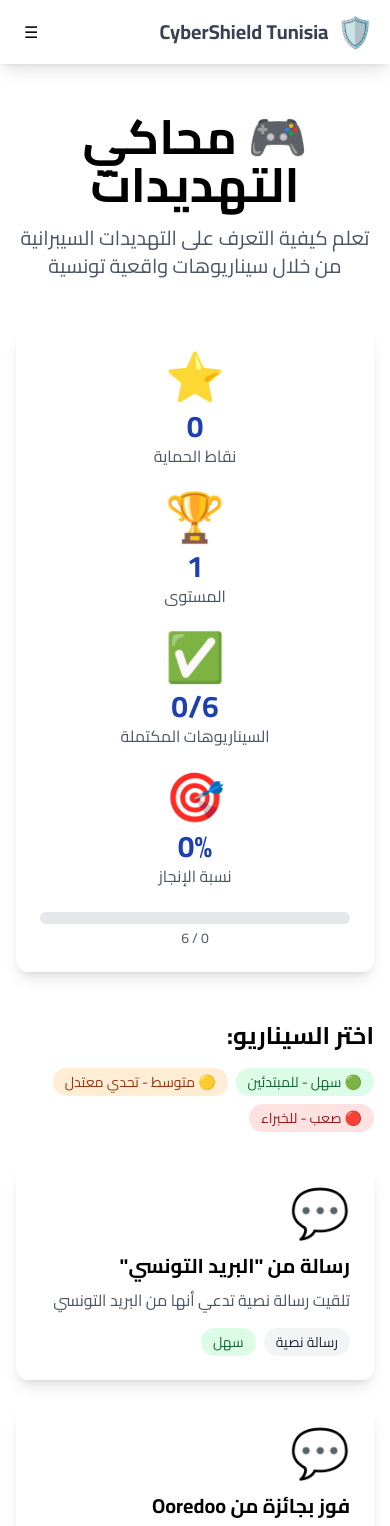
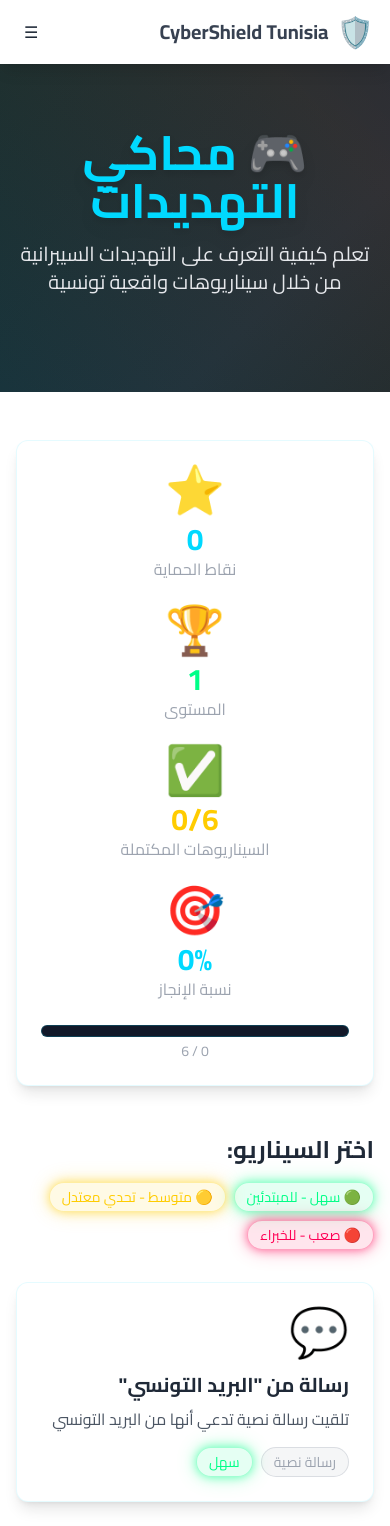
Before and after one commit to yassinyahyaoui0000-crypto/cybershield-tunisia, a Next.js app: page /simulator in a window 390 px wide. Shown: the top 1526 px of the page. Built offline with nearby package versions, Linux system fonts and the light colour scheme.

Commit message:
Implement cybersecurity neon theme with animated gradients
Co-authored-by: yassinyahyaoui0000-crypto <236694235+yassinyahyaoui0000-crypto@users.noreply.github.com>

```diff
--- a/app/globals.css
+++ b/app/globals.css
@@ -5,13 +5,13 @@
 @import url('https://fonts.googleapis.com/css2?family=Cairo:wght@300;400;600;700;900&family=Noto+Sans+Arabic:wght@300;400;600;700;900&display=swap');
 
 :root {
-  --foreground-rgb: 0, 0, 0;
+  --foreground-rgb: 31, 41, 55;
   --background-rgb: 255, 255, 255;
 }
 
 .dark {
-  --foreground-rgb: 255, 255, 255;
-  --background-rgb: 15, 23, 42;
+  --foreground-rgb: 229, 231, 235;
+  --background-rgb: 10, 14, 26;
 }
 
 body {
@@ -84,3 +84,64 @@ body {
 .dark ::-webkit-scrollbar-thumb:hover {
   background: rgba(59, 130, 246, 0.9);
 }
+
+/* Cyber Gradient Animation */
+@keyframes cyber-gradient {
+  0%, 100% {
+    background-position: 0% 50%;
+  }
+  50% {
+    background-position: 100% 50%;
+  }
+}
+
+.cyber-gradient-bg {
+  background: linear-gradient(
+    135deg,
+    #0a0e1a 0%,
+    #1a1f3a 25%,
+    #0d1b2a 50%,
+    #1a1f3a 75%,
+    #0a0e1a 100%
+  );
+  background-size: 400% 400%;
+  animation: cyber-gradient 15s ease infinite;
+  position: relative;
+}
+
+.cyber-gradient-bg::before {
+  content: '';
+  position: absolute;
+  top: 0;
+  left: 0;
+  right: 0;
+  bottom: 0;
+  background: linear-gradient(
+    45deg,
+    transparent 0%,
+    rgba(0, 217, 255, 0.1) 25%,
+    rgba(0, 255, 136, 0.1) 50%,
+    rgba(255, 204, 0, 0.1) 75%,
+    transparent 100%
+  );
+  background-size: 400% 400%;
+  animation: cyber-gradient 20s ease infinite;
+  pointer-events: none;
+}
+
+/* Neon glow effects */
+.neon-glow-cyan {
+  box-shadow: 0 0 10px rgba(0, 217, 255, 0.5), 0 0 20px rgba(0, 217, 255, 0.3);
+}
+
+.neon-glow-green {
+  box-shadow: 0 0 10px rgba(0, 255, 136, 0.5), 0 0 20px rgba(0, 255, 136, 0.3);
+}
+
+.neon-glow-yellow {
+  box-shadow: 0 0 10px rgba(255, 204, 0, 0.5), 0 0 20px rgba(255, 204, 0, 0.3);
+}
+
+.neon-glow-pink {
+  box-shadow: 0 0 10px rgba(255, 0, 85, 0.5), 0 0 20px rgba(255, 0, 85, 0.3);
+}
--- a/app/simulator/page.tsx
+++ b/app/simulator/page.tsx
@@ -42,42 +42,46 @@ export default function SimulatorPage() {
   }
 
   return (
-    <div className="min-h-screen py-12 px-4 sm:px-6 lg:px-8">
-      <div className="max-w-7xl mx-auto">
-        {/* Header */}
-        <div className="text-center mb-12">
-          <h1 className="text-5xl font-bold mb-4">🎮 محاكي التهديدات</h1>
-          <p className="text-xl text-gray-600 dark:text-gray-400 mb-8">
-            تعلم كيفية التعرف على التهديدات السيبرانية من خلال سيناريوهات واقعية تونسية
-          </p>
+    <div className="min-h-screen">
+      {/* Hero Section with Cyber Gradient */}
+      <section className="cyber-gradient-bg text-white py-16 relative overflow-hidden">
+        <div className="max-w-7xl mx-auto px-4 sm:px-6 lg:px-8 relative z-10">
+          <div className="text-center animate-fadeIn">
+            <h1 className="text-5xl font-bold mb-4 text-primary drop-shadow-lg">🎮 محاكي التهديدات</h1>
+            <p className="text-xl text-text-primary mb-8">
+              تعلم كيفية التعرف على التهديدات السيبرانية من خلال سيناريوهات واقعية تونسية
+            </p>
+          </div>
         </div>
+      </section>
 
+      <div className="max-w-7xl mx-auto px-4 sm:px-6 lg:px-8 py-12">
         {/* User Stats */}
         <Card className="mb-12">
           <div className="grid grid-cols-1 md:grid-cols-4 gap-6">
             <div className="text-center">
               <div className="text-5xl mb-2">⭐</div>
               <div className="text-3xl font-bold text-primary">{progress.totalPoints}</div>
-              <div className="text-gray-600 dark:text-gray-400">نقاط الحماية</div>
+              <div className="text-text-secondary">نقاط الحماية</div>
             </div>
             <div className="text-center">
               <div className="text-5xl mb-2">🏆</div>
-              <div className="text-3xl font-bold text-primary">{progress.level}</div>
-              <div className="text-gray-600 dark:text-gray-400">المستوى</div>
+              <div className="text-3xl font-bold text-success">{progress.level}</div>
+              <div className="text-text-secondary">المستوى</div>
             </div>
             <div className="text-center">
               <div className="text-5xl mb-2">✅</div>
-              <div className="text-3xl font-bold text-primary">
+              <div className="text-3xl font-bold text-warning">
                 {progress.completedScenarios.length}/{scenarios.length}
               </div>
-              <div className="text-gray-600 dark:text-gray-400">السيناريوهات المكتملة</div>
+              <div className="text-text-secondary">السيناريوهات المكتملة</div>
             </div>
             <div className="text-center">
               <div className="text-5xl mb-2">🎯</div>
               <div className="text-3xl font-bold text-primary">
                 {Math.round((progress.completedScenarios.length / scenarios.length) * 100)}%
               </div>
-              <div className="text-gray-600 dark:text-gray-400">نسبة الإنجاز</div>
+              <div className="text-text-secondary">نسبة الإنجاز</div>
             </div>
           </div>
           <div className="mt-6">
@@ -112,8 +116,8 @@ export default function SimulatorPage() {
         </div>
 
         {/* Tips Section */}
-        <Card className="mt-12 bg-gradient-to-r from-blue-50 to-blue-100 dark:from-blue-900/20 dark:to-blue-800/20">
-          <h3 className="text-2xl font-bold mb-4">💡 نصائح عامة للحماية:</h3>
+        <Card className="mt-12 bg-primary/5 border-primary/20">
+          <h3 className="text-2xl font-bold mb-4 text-primary">💡 نصائح عامة للحماية:</h3>
           <ul className="space-y-3 text-lg">
             <li className="flex items-start gap-2">
               <span>🔐</span>
--- a/components/ui/Badge.tsx
+++ b/components/ui/Badge.tsx
@@ -11,17 +11,17 @@ interface BadgeProps {
 
 export default function Badge({ children, variant = 'primary', className }: BadgeProps) {
   const variantClasses = {
-    primary: 'bg-blue-100 text-blue-800 dark:bg-blue-900 dark:text-blue-200',
-    success: 'bg-green-100 text-green-800 dark:bg-green-900 dark:text-green-200',
-    warning: 'bg-orange-100 text-orange-800 dark:bg-orange-900 dark:text-orange-200',
-    danger: 'bg-red-100 text-red-800 dark:bg-red-900 dark:text-red-200',
-    info: 'bg-gray-100 text-gray-800 dark:bg-gray-700 dark:text-gray-200',
+    primary: 'bg-primary/10 text-primary border border-primary/30 neon-glow-cyan',
+    success: 'bg-success/10 text-success border border-success/30 neon-glow-green',
+    warning: 'bg-warning/10 text-warning border border-warning/30 neon-glow-yellow',
+    danger: 'bg-danger/10 text-danger border border-danger/30 neon-glow-pink',
+    info: 'bg-text-secondary/10 text-text-secondary border border-text-secondary/30',
   };
 
   return (
     <span
       className={cn(
-        'inline-flex items-center px-3 py-1 rounded-full text-sm font-medium',
+        'inline-flex items-center px-3 py-1 rounded-full text-sm font-medium transition-all duration-300',
         variantClasses[variant],
         className
       )}
--- a/components/ui/Button.tsx
+++ b/components/ui/Button.tsx
@@ -18,14 +18,14 @@ export default function Button({
   className,
   ...props
 }: ButtonProps) {
-  const baseClasses = 'font-semibold rounded-lg transition-all duration-200 disabled:opacity-50 disabled:cursor-not-allowed';
+  const baseClasses = 'font-semibold rounded-lg transition-all duration-200 disabled:opacity-50 disabled:cursor-not-allowed border';
 
   const variantClasses = {
-    primary: 'bg-primary hover:bg-primary-dark text-white',
-    secondary: 'bg-gray-200 dark:bg-gray-700 hover:bg-gray-300 dark:hover:bg-gray-600 text-gray-900 dark:text-white',
-    success: 'bg-success hover:bg-success-dark text-white',
-    danger: 'bg-danger hover:bg-danger-dark text-white',
-    warning: 'bg-warning hover:bg-warning-dark text-white',
+    primary: 'bg-primary hover:bg-primary-dark text-surface-dark border-primary/30 neon-glow-cyan',
+    secondary: 'bg-success hover:bg-success-dark text-surface-dark border-success/30 neon-glow-green',
+    success: 'bg-success hover:bg-success-dark text-surface-dark border-success/30 neon-glow-green',
+    danger: 'bg-danger hover:bg-danger-dark text-white border-danger/30 neon-glow-pink',
+    warning: 'bg-warning hover:bg-warning-dark text-surface-dark border-warning/30 neon-glow-yellow',
   };
 
   const sizeClasses = {
--- a/components/ui/Card.tsx
+++ b/components/ui/Card.tsx
@@ -14,8 +14,8 @@ export default function Card({ children, className, hover = false, onClick }: Ca
   return (
     <div
       className={cn(
-        'bg-white dark:bg-gray-800 rounded-xl shadow-lg p-6 transition-all duration-200',
-        hover && 'hover:shadow-xl hover:scale-105 cursor-pointer',
+        'bg-surface-light dark:bg-surface-dark-elevated rounded-xl shadow-lg border border-primary/10 p-6 transition-all duration-200',
+        hover && 'hover:shadow-xl hover:scale-105 hover:border-primary/30 cursor-pointer',
         className
       )}
       onClick={onClick}
--- a/components/ui/ProgressBar.tsx
+++ b/components/ui/ProgressBar.tsx
@@ -14,14 +14,14 @@ export default function ProgressBar({ value, max = 100, className, showLabel = f
 
   return (
     <div className={cn('w-full', className)}>
-      <div className="w-full bg-gray-200 dark:bg-gray-700 rounded-full h-3 overflow-hidden">
+      <div className="w-full bg-surface-dark-elevated dark:bg-surface-dark rounded-full h-3 overflow-hidden border border-primary/20">
         <div
-          className="h-full bg-gradient-to-r from-primary to-primary-light transition-all duration-300"
+          className="h-full bg-gradient-to-r from-primary via-success to-primary transition-all duration-300 neon-glow-cyan"
           style={{ width: `${percentage}%` }}
         />
       </div>
       {showLabel && (
-        <div className="mt-1 text-sm text-gray-600 dark:text-gray-400 text-center">
+        <div className="mt-1 text-sm text-text-secondary text-center">
           {value} / {max}
         </div>
       )}
--- a/components/ui/ThreatLevel.tsx
+++ b/components/ui/ThreatLevel.tsx
@@ -12,17 +12,17 @@ export default function ThreatLevel({ level, className }: ThreatLevelProps) {
     safe: {
       icon: '✅',
       text: 'آمن',
-      color: 'text-success bg-green-100 dark:bg-green-900',
+      color: 'text-success bg-success/10 border border-success/30 neon-glow-green',
     },
     suspicious: {
       icon: '⚠️',
       text: 'مشبوه',
-      color: 'text-warning bg-orange-100 dark:bg-orange-900',
+      color: 'text-warning bg-warning/10 border border-warning/30 neon-glow-yellow',
     },
     dangerous: {
       icon: '🚫',
       text: 'خطير',
-      color: 'text-danger bg-red-100 dark:bg-red-900',
+      color: 'text-danger bg-danger/10 border border-danger/30 neon-glow-pink',
     },
   };
 
--- a/tailwind.config.ts
+++ b/tailwind.config.ts
@@ -10,29 +10,63 @@ const config: Config = {
   theme: {
     extend: {
       colors: {
+        // Cybersecurity-themed neon color palette
         primary: {
-          DEFAULT: '#1e40af',
-          light: '#3b82f6',
-          dark: '#1e3a8a',
+          DEFAULT: '#00d9ff', // Neon cyan
+          light: '#5df4ff',
+          dark: '#0099cc',
         },
         success: {
-          DEFAULT: '#16a34a',
-          light: '#22c55e',
-          dark: '#15803d',
+          DEFAULT: '#00ff88', // Neon green
+          light: '#5dffb3',
+          dark: '#00cc6a',
         },
         warning: {
-          DEFAULT: '#ea580c',
-          light: '#f97316',
-          dark: '#c2410c',
+          DEFAULT: '#ffcc00', // Neon yellow
+          light: '#ffe066',
+          dark: '#cc9900',
         },
         danger: {
-          DEFAULT: '#dc2626',
-          light: '#ef4444',
-          dark: '#991b1b',
+          DEFAULT: '#ff0055', // Neon pink/red
+          light: '#ff5588',
+          dark: '#cc0044',
+        },
+        // Surface colors for cards/panels
+        surface: {
+          light: '#ffffff',
+          dark: '#0a0e1a', // Deep dark blue
+          'dark-elevated': '#121829', // Slightly lighter for cards
+        },
+        // Text colors
+        text: {
+          primary: '#e5e7eb', // Light gray for dark backgrounds
+          secondary: '#9ca3af', // Muted gray
+          dark: '#1f2937', // Dark text for light backgrounds
+        },
+        // Glow effects
+        glow: {
+          cyan: 'rgba(0, 217, 255, 0.5)',
+          green: 'rgba(0, 255, 136, 0.5)',
+          yellow: 'rgba(255, 204, 0, 0.5)',
+          pink: 'rgba(255, 0, 85, 0.5)',
         },
       },
       fontFamily: {
         arabic: ['Cairo', 'Noto Sans Arabic', 'sans-serif'],
+      },
+      // Cyber gradient animations
+      animation: {
+        'cyber-gradient': 'cyber-gradient 15s ease infinite',
+      },
+      keyframes: {
+        'cyber-gradient': {
+          '0%, 100%': {
+            'background-position': '0% 50%',
+          },
+          '50%': {
+            'background-position': '100% 50%',
+          },
+        },
       },
     },
   },
```
Also changed, not shown: app/page.tsx (+25 -58 lines), components/scanner/URLScanner.tsx (+8 -8 lines), components/ui/ScoreGauge.tsx (+13 -7 lines).
